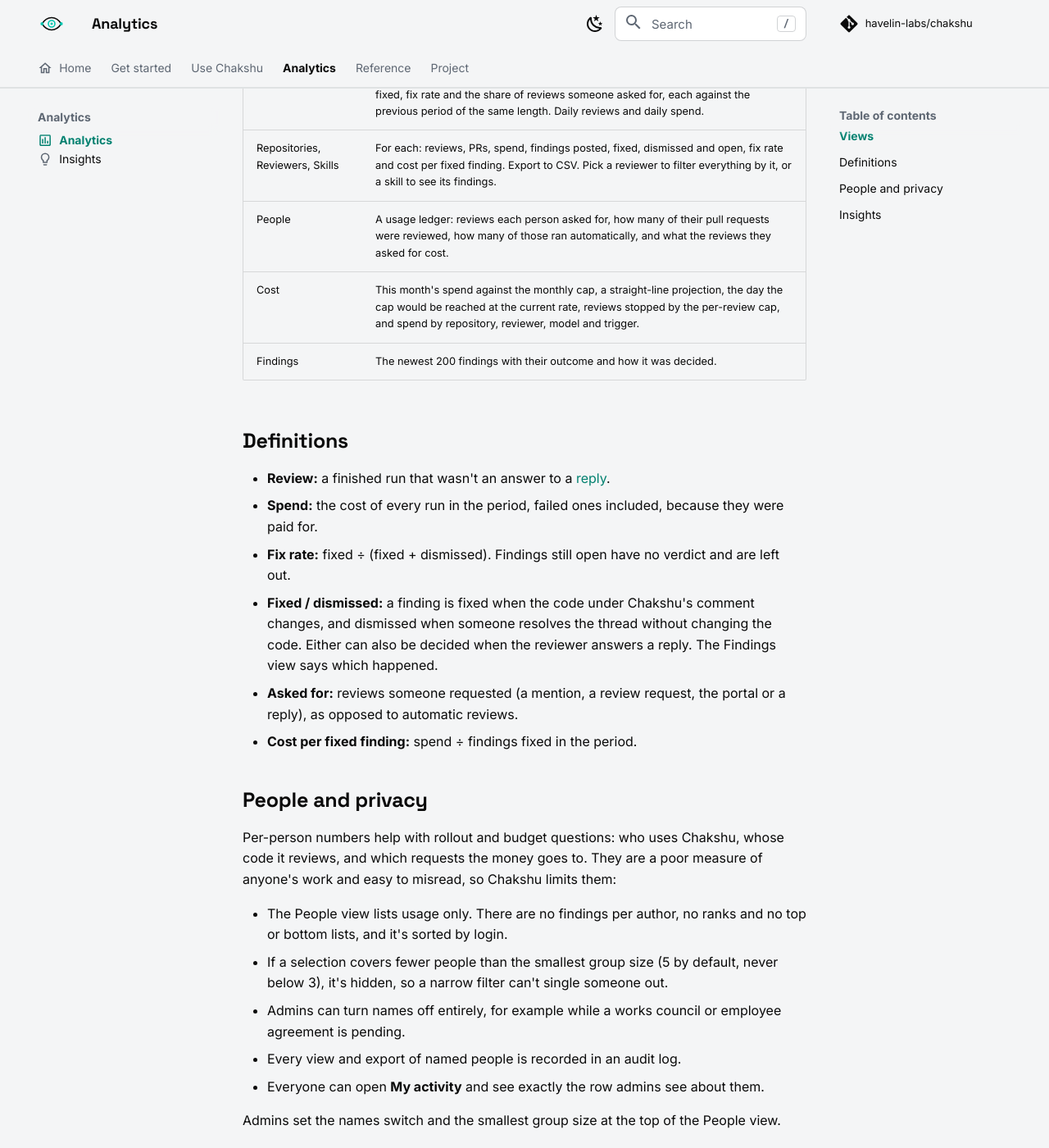
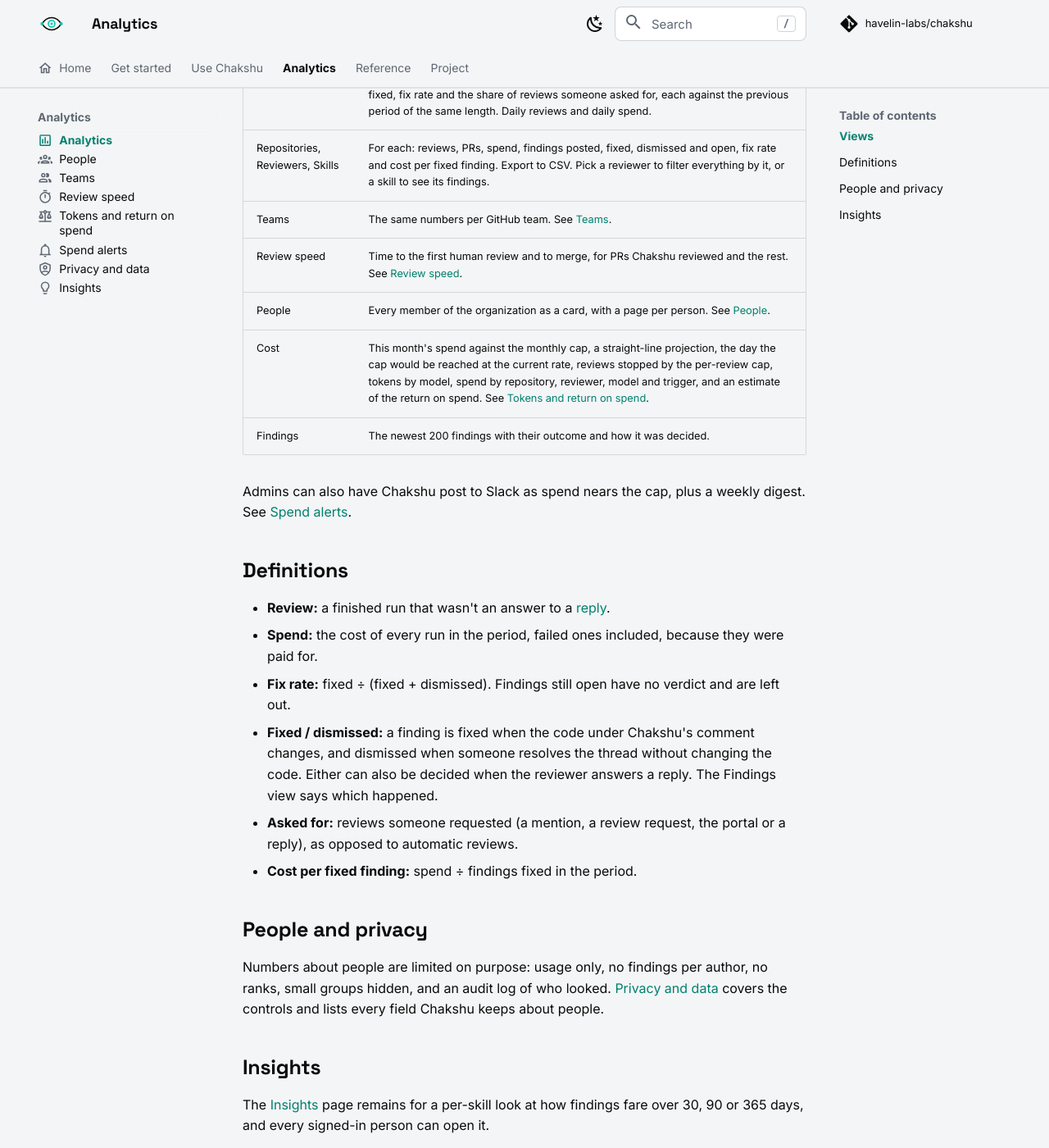
Before and after one commit to havelin-labs/chakshu-docs, an MkDocs documentation site: the page built from docs/concepts/analytics.md, in a window 1280 px wide and 1400 px high, scrolled down 448 px. Shown: the whole window at 82% size. Built offline with MkDocs 1.6.1 and Material for MkDocs 9.7.7, drawn with Linux system fonts in a browser that asks for light colours; comment, search, counter and statistics services are not loaded; some of the changed text lies outside the part shown.

Commit message:
docs: add pages for people, teams, review speed, alerts, roi and privacy
The analytics page described the old people ledger. The new pages cover
what shipped since, and the privacy page lists every field kept about
people so it can go into a DPIA or works agreement.

```diff
--- a/docs/concepts/analytics.md
+++ b/docs/concepts/analytics.md
@@ -6,7 +6,7 @@ icon: material/chart-box-outline
 
 **Analytics** shows admins how Chakshu is used across the organization and what it costs. **My activity** shows each person their own usage.
 
-Every view takes a period (7, 30 or 90 days, or a year) and can be filtered by repository, reviewer and trigger. The filters live in the page address, so you can share a view by sharing its link. Times are UTC.
+Every view takes a period (7, 30, 90 or 180 days, or a year) and can be filtered by repository, reviewer, trigger and team. The filters live in the page address, so you can share a view by sharing its link. Times are UTC.
 
 ## Views
 
@@ -14,9 +14,13 @@ Every view takes a period (7, 30 or 90 days, or a year) and can be filtered by r
 |---|---|
 | Overview | Reviews, pull requests reviewed, spend, cost per fixed finding, findings posted and fixed, fix rate and the share of reviews someone asked for, each against the previous period of the same length. Daily reviews and daily spend. |
 | Repositories, Reviewers, Skills | For each: reviews, PRs, spend, findings posted, fixed, dismissed and open, fix rate and cost per fixed finding. Export to CSV. Pick a reviewer to filter everything by it, or a skill to see its findings. |
-| People | A usage ledger: reviews each person asked for, how many of their pull requests were reviewed, how many of those ran automatically, and what the reviews they asked for cost. |
-| Cost | This month's spend against the monthly cap, a straight-line projection, the day the cap would be reached at the current rate, reviews stopped by the per-review cap, and spend by repository, reviewer, model and trigger. |
+| Teams | The same numbers per GitHub team. See [Teams](teams.md). |
+| Review speed | Time to the first human review and to merge, for PRs Chakshu reviewed and the rest. See [Review speed](review-speed.md). |
+| People | Every member of the organization as a card, with a page per person. See [People](people.md). |
+| Cost | This month's spend against the monthly cap, a straight-line projection, the day the cap would be reached at the current rate, reviews stopped by the per-review cap, tokens by model, spend by repository, reviewer, model and trigger, and an estimate of the return on spend. See [Tokens and return on spend](return-on-spend.md). |
 | Findings | The newest 200 findings with their outcome and how it was decided. |
+
+Admins can also have Chakshu post to Slack as spend nears the cap, plus a weekly digest. See [Spend alerts](spend-alerts.md).
 
 ## Definitions
 
@@ -29,15 +33,7 @@ Every view takes a period (7, 30 or 90 days, or a year) and can be filtered by r
 
 ## People and privacy
 
-Per-person numbers help with rollout and budget questions: who uses Chakshu, whose code it reviews, and which requests the money goes to. They are a poor measure of anyone's work and easy to misread, so Chakshu limits them:
-
-- The People view lists usage only. There are no findings per author, no ranks and no top or bottom lists, and it's sorted by login.
-- If a selection covers fewer people than the smallest group size (5 by default, never below 3), it's hidden, so a narrow filter can't single someone out.
-- Admins can turn names off entirely, for example while a works council or employee agreement is pending.
-- Every view and export of named people is recorded in an audit log.
-- Everyone can open **My activity** and see exactly the row admins see about them.
-
-Admins set the names switch and the smallest group size at the top of the People view.
+Numbers about people are limited on purpose: usage only, no findings per author, no ranks, small groups hidden, and an audit log of who looked. [Privacy and data](privacy.md) covers the controls and lists every field Chakshu keeps about people.
 
 ## Insights
 
--- a/mkdocs.yml
+++ b/mkdocs.yml
@@ -51,6 +51,12 @@ nav:
       - How a review runs: concepts/how-a-review-runs.md
   - Analytics:
       - Analytics: concepts/analytics.md
+      - People: concepts/people.md
+      - Teams: concepts/teams.md
+      - Review speed: concepts/review-speed.md
+      - Tokens and return on spend: concepts/return-on-spend.md
+      - Spend alerts: concepts/spend-alerts.md
+      - Privacy and data: concepts/privacy.md
       - Insights: concepts/insights.md
   - Reference:
       - Configuration: reference/configuration.md
```
Also changed, not shown: docs/concepts/people.md (added, +33 -0 lines), docs/concepts/privacy.md (added, +43 -0 lines), docs/concepts/return-on-spend.md (added, +20 -0 lines), docs/concepts/review-speed.md (added, +28 -0 lines), docs/concepts/spend-alerts.md (added, +25 -0 lines), docs/concepts/teams.md (added, +25 -0 lines), docs/project/roadmap.md (+5 -6 lines).
